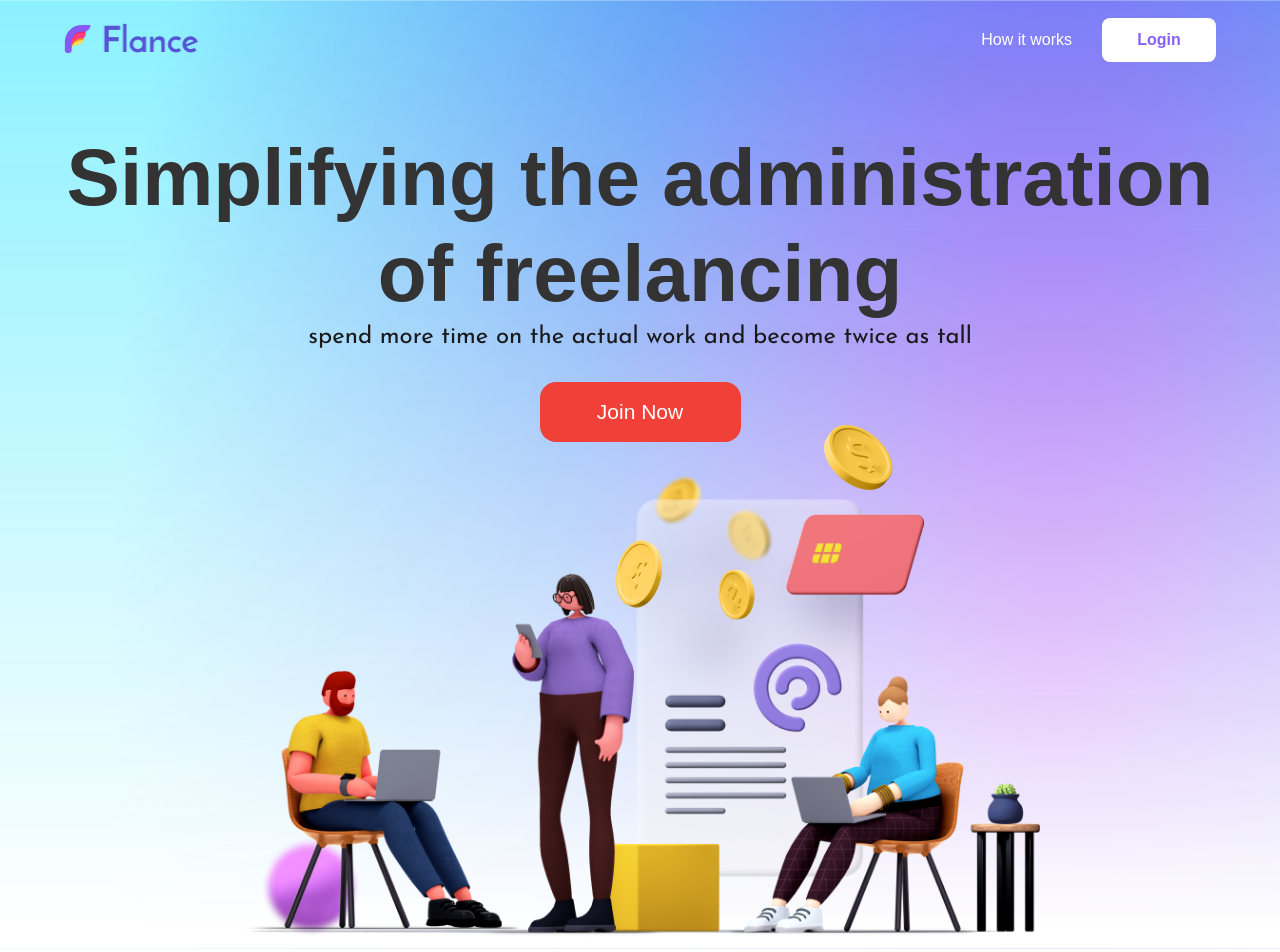
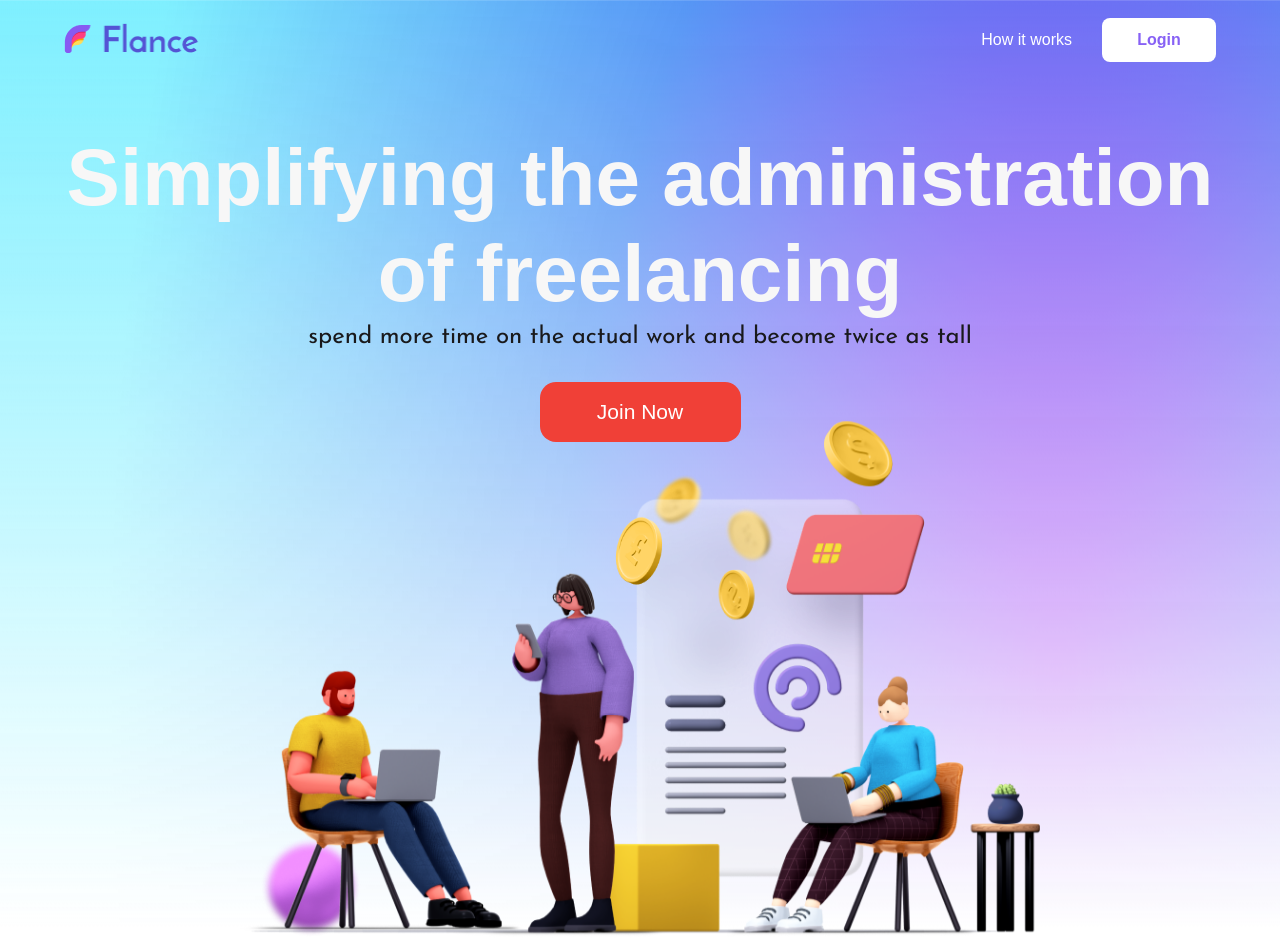
Before and after one commit to BarnabasAsha/flance, a Next.js app: page / in a window 1280 px wide. Shown: the top 952 px of the page. Built offline with nearby package versions, Linux system fonts and the light colour scheme; a web font is replaced by a local one.

Commit message:
interactions and onscroll animations

```diff
--- a/components/atoms/FormRadio.tsx
+++ b/components/atoms/FormRadio.tsx
@@ -29,6 +29,10 @@ const Wrapper = styled.label`
     border: 1px solid #E0E0E0;
     border-radius: 16px;
     z-index: 5;
+
+    &:hover {
+    outline: 1px solid ${props => props.theme.prim};
+    }
   }
 
   input[type=radio] {
@@ -40,7 +44,7 @@ const Wrapper = styled.label`
     overflow: hidden;
 
     &:checked + .radio {
-    border: 1px solid ${props => props.theme.prim};
+    outline: 1px solid ${props => props.theme.prim};
     }
   }
 
--- /dev/null
+++ b/components/organisms/FeaturesContent.tsx
@@ -0,0 +1,41 @@
+import React from "react";
+import styled from "styled-components"
+import { useEffect } from "react"
+import { useInView } from "react-intersection-observer"
+import { motion, useAnimation } from "framer-motion"
+
+const Content = styled.div`
+width: 40%;
+min-width: 500px;
+display: flex;
+flex-direction: column;
+row-gap: 30px;
+
+@media only screen and (max-width: 700px) {
+  width: 100%;
+  min-width: 100%;
+}
+`
+
+const FeaturesContent = ({ children }: { children: React.ReactNode }) => {
+  const controls = useAnimation()
+  const [ref, inView] = useInView()
+
+  const variants = {
+    visible: { x: 0, transition: { duration: 2 } },
+    hidden: { x: '20vw' }
+  }
+
+  useEffect(() => {
+    if (inView) {
+      controls.start("visible");
+    }
+  }, [controls, inView]);
+  return (
+    <Content ref={ref} as={motion.div} animate={controls} variants={variants} initial="hidden">
+      {children}
+    </Content>
+  );
+}
+
+export default FeaturesContent
--- /dev/null
+++ b/components/organisms/FeaturesList.tsx
@@ -0,0 +1,41 @@
+import styled from "styled-components"
+import { useEffect } from "react"
+import { useInView } from "react-intersection-observer"
+import { motion, useAnimation } from "framer-motion"
+
+const List = styled.div`
+width: auto;
+max-width: 600px;
+display: flex;
+flex-wrap: wrap;
+align-items: center;
+justify-content: center;
+gap: 36px;
+
+@media only screen and (max-width: 700px) {
+  width: 100%;
+}
+`
+
+const FeaturesList = ({ children }: { children: React.ReactNode }) => {
+  const controls = useAnimation()
+  const [ref, inView] = useInView()
+
+  const variants = {
+    visible: { x: 0, transition: { duration: 2 } },
+    hidden: { x: '-20vw' }
+  }
+
+  useEffect(() => {
+    if (inView) {
+      controls.start("visible");
+    }
+  }, [controls, inView]);
+  return (
+    <List ref={ref} as={motion.div} animate={controls} variants={variants} initial="hidden">
+      {children}
+    </List>
+  );
+}
+
+export default FeaturesList
--- a/components/organisms/HeroContent.tsx
+++ b/components/organisms/HeroContent.tsx
@@ -1,5 +1,8 @@
 /* eslint-disable @next/next/no-img-element */
+import { useEffect } from "react"
+import { useInView } from "react-intersection-observer"
 import Link from "next/link"
+import { motion, useAnimation } from "framer-motion"
 import styled from "styled-components"
 import { Text } from "../atoms"
 import Button from "../atoms/Button"
@@ -16,6 +19,11 @@ const Wrapper = styled.div`
   justify-content: center;
   align-items: center;
   row-gap: 30px;
+
+  h1, p, button {
+    position: relative;
+    z-index: 550;
+  }
 
   @media only screen and (max-width: 700px) {
     h1 {
@@ -54,12 +62,12 @@ const CoinOne = styled.div`
   width: 69px;
   height: 65px;
   position: absolute;
-  top: 36%;
+  top: -15%;
   left: 66%;
-  z-index: 500;
+  z-index: 400;
 
   @media only screen and (max-width: 700px) {
-    top: 54%;
+    top: -15%;
     left: 68%;
     width: 39px;
     height: 35px;
@@ -70,22 +78,37 @@ const CoinTwo = styled.div`
   width: 68px;
   height: 86px;
   position: absolute;
-  top: 49%;
+  top: -15%;
   left: 47%;
-  z-index: 500;
+  z-index: 400;
 
   @media only screen and (max-width: 700px) {
-    top: 65%;
+    top: -15%;
     width: 38px;
     height: 36px;
   }
 `
 
 
-const HeroContent = () => (
+const HeroContent = () => {
+  const controls = useAnimation()
+  const [ref, inView] = useInView()
+
+  const sphereVariants = {
+    visible: { x: 0, transition: { duration: 5 } },
+    hidden: { x: '-20vw' }
+  }
+
+  useEffect(() => {
+    if (inView) {
+      controls.start("visible");
+    }
+  }, [controls, inView]);
+
+  return (
     <Wrapper>
       <div>
-      <Text xxl bold center greyHeading as="h1">Simplifying the administration of freelancing</Text>
+        <Text as={motion.h1} xxl bold center greyHeading animate={{ color: "#ffffff" }} transition={{ duration: 6, delay: 2 }}>Simplifying the administration of freelancing</Text>
         <Text center josefin lg>spend more time on the actual work and become twice as tall</Text>
       </div>
       <Link href="/signup" passHref>
@@ -94,16 +117,17 @@ const HeroContent = () => (
       <ContentImg>
         <img src="/images/home-img-1.png" alt="" />
       </ContentImg>
-    <Circle>
+      <Circle ref={ref} as={motion.div} animate={controls} variants={sphereVariants} initial="hidden">
         <img src="/images/sphere.png" alt="" />
       </Circle>
-    <CoinOne>
+      <CoinOne as={motion.div} animate={{ y: 430 }} transition={{ duration: 8 }}>
         <img src="/images/coin-one.png" alt="" />
       </CoinOne>
-    <CoinTwo>
+      <CoinTwo as={motion.div} animate={{ y: 520 }} transition={{ duration: 8 }}>
         <img src="/images/coin-two.png" alt="" />
       </CoinTwo>
     </Wrapper>
   )
+}
 
 export default HeroContent
--- a/components/organisms/index.ts
+++ b/components/organisms/index.ts
@@ -4,3 +4,5 @@ export { default as TestimonialCard } from "./TestimonialCard"
 export { default as FormStep } from "./FormStep"
 export { default as DashboardHeader } from "./DashboardHeader"
 export { default as DashboardContent } from "./DashboardContent"
+export { default as FeaturesContent } from "./FeaturesContent"
+export { default as FeaturesList } from "./FeaturesList"
--- a/components/templates/Features.tsx
+++ b/components/templates/Features.tsx
@@ -1,6 +1,7 @@
 import styled from "styled-components"
 import { ApplySvg, TrackSvg, SignSvg, CollaborateSvg, Text, Button } from "../atoms"
 import { Card } from "../molecules"
+import { FeaturesList, FeaturesContent } from "../organisms"
 
 const list = [
   {
@@ -45,19 +46,6 @@ const Container = styled.section`
   background: ${props => props.theme.prim};
 `
 
-const FeaturesContent = styled.div`
-  width: 40%;
-  min-width: 500px;
-  display: flex;
-  flex-direction: column;
-  row-gap: 30px;
-
-  @media only screen and (max-width: 700px) {
-    width: 100%;
-    min-width: 100%;
-  }
-`
-
 const Circle = styled.div`
   width: 984px;
   height: 1041.81px;
@@ -73,19 +61,6 @@ const Circle = styled.div`
   }
 `
 
-const FeaturesList = styled.div`
-  width: auto;
-  max-width: 600px;
-  display: flex;
-  flex-wrap: wrap;
-  align-items: center;
-  justify-content: center;
-  gap: 36px;
-
-  @media only screen and (max-width: 700px) {
-    width: 100%;
-  }
-`
 const Features = () => (
   <Container>
     <FeaturesWrapper>
--- a/components/templates/Hero.tsx
+++ b/components/templates/Hero.tsx
@@ -1,5 +1,23 @@
-import styled from "styled-components"
+import styled, { keyframes } from "styled-components"
 import { Header, HeroContent } from "../organisms"
+
+const bgAnimate = keyframes`
+  0% {opacity: 0.3;}
+  100% {opacity: 0.9;}
+`
+
+const variants = {
+  visible: {
+    "&::before": {
+      transform: "translateX(100%)"
+    }
+  },
+  hidden: {
+    "&::before": {
+      transform: "translateX(0)"
+    }
+  }
+};
 
 const HeroWrapper = styled.div`
 position: relative;
@@ -18,9 +36,16 @@ margin: 0 auto;
   height: 100%;
 background: linear-gradient(180deg, #FFFFFF 2.32%, rgba(255, 255, 255, 0) 100%), radial-gradient(74.1% 206.78% at 17.5% 29.23%, rgba(135, 0, 241, 0.96) 0%, rgba(57, 132, 244, 0.96) 51.56%, rgba(62, 232, 255, 0.75) 100%);
   transform: rotate(-180deg);
-  opacity: 0.8;
+  opacity: 0.3;
+  animation: ${bgAnimate};
+  animation-duration: 6s;
+  animation-delay: 2s;
+  animation-fill-mode: forwards;
+  transition: opacity ease-in 6s;
 }
 `
+
+
 
 const Hero = () => (
   <HeroWrapper>
--- a/package.json
+++ b/package.json
@@ -9,10 +9,12 @@
     "lint": "next lint"
   },
   "dependencies": {
+    "framer-motion": "^6.2.8",
     "next": "12.1.0",
     "react": "17.0.2",
     "react-click-away-listener": "^2.1.0",
     "react-dom": "17.0.2",
+    "react-intersection-observer": "^8.33.1",
     "styled-components": "^5.3.3"
   },
   "devDependencies": {
```
Also changed, not shown: 1 other file (tests, documents, lock files or other folders). Lines whose indentation alone changed are shown as unchanged.
